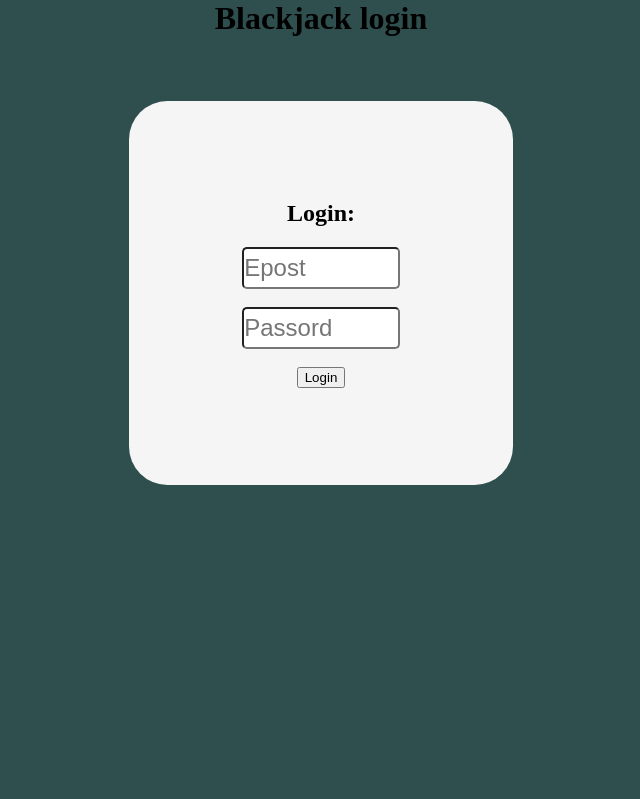
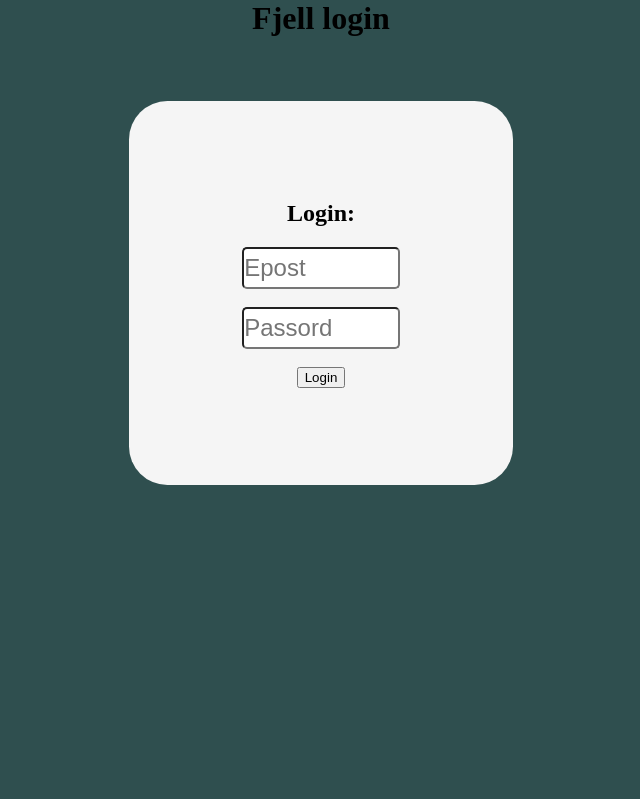
Before and after one commit to ErlendurPA/pr-veeksamen, a PHP site: page / in a window 1280 px wide. Shown: the part 82-881 px from the top of the page, without its empty margins (319-959 px from the left). Run offline with PHP 8.4, Linux system fonts and the light colour scheme.

Commit message:
Update login page title

```diff
--- a/public/index.php
+++ b/public/index.php
@@ -29,7 +29,7 @@ if (isset($_SESSION['id']) && isset($_SESSION['epost'])) {
             </a>
         </header>
         <div class="bakgrunn">
-            <h1>Blackjack login</h1>
+            <h1>Fjell login</h1>
             <form class="loginForm" action="login.php" method="post">
                 <h2>Login:</h2>
                 <input class="input" type="text" name="epost" placeholder="Epost"><br />
```
